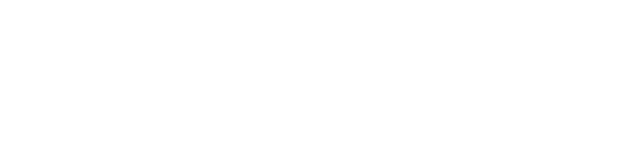
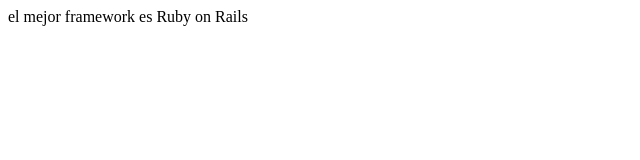
Before and after one commit to fesaenriquezhe/colaborar-1, a plain HTML site: page index.html in a window 1280 px wide. Shown: the whole page, without its empty margins (0-640 px from the left). Drawn offline with Linux system fonts and the light colour scheme.

Commit message:
feat: agregue linea donde digo cual es el mejor framework

```diff
--- a/index.html
+++ b/index.html
@@ -4,6 +4,6 @@
     <title></title>
 </head>
 <body>
-
+el mejor framework es Ruby on Rails
 </body>
 </html>
```
